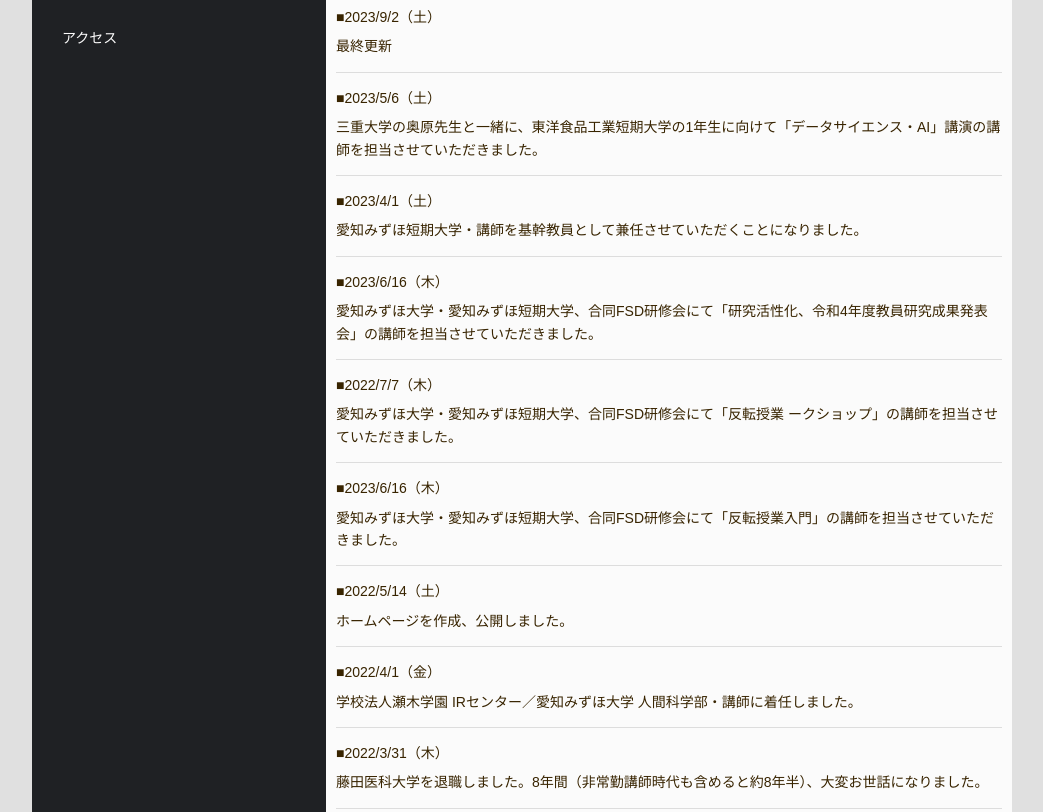
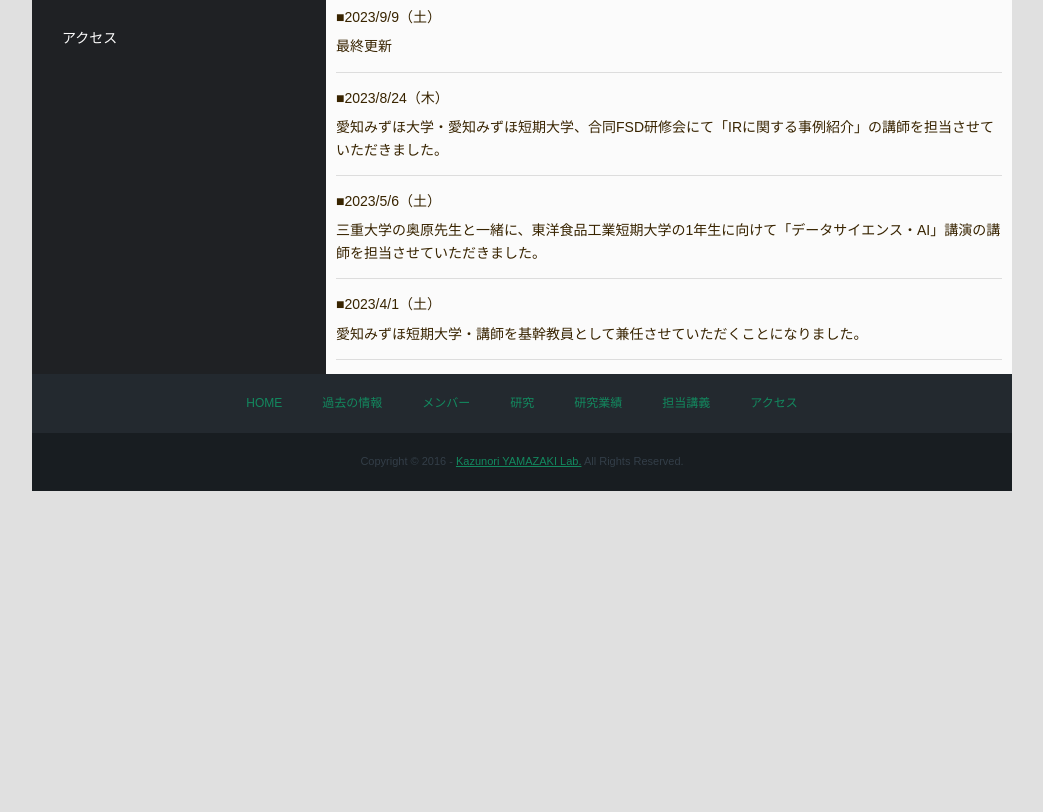
Before and after one commit to kn-yamazaki/website, a plain HTML site: page index.html in a window 1280 px wide. Shown: the part 683-1495 px from the top of the page, without its empty margins (118-1161 px from the left). After the commit the page ends 1174 px from the top, so only its background shows below. Drawn offline with Linux system fonts and the light colour scheme.

Commit message:
Update index.html

```diff
--- a/index.html
+++ b/index.html
@@ -94,24 +94,15 @@ $(function($){
 
         <h2>新着情報</h2>
         <dl class="info">
-          <dt><span>2023/9/2（土）</span></dt>
+          <dt><span>2023/9/9（土）</span></dt>
           <dd> 最終更新</dd>
+          <dt><span>2023/8/24（木）</span></dt>
+          <dd> 愛知みずほ大学・愛知みずほ短期大学、合同FSD研修会にて「IRに関する事例紹介」の講師を担当させていただきました。</dd>
           <dt><span>2023/5/6（土）</span></dt>
           <dd> 三重大学の奥原先生と一緒に、東洋食品工業短期大学の1年生に向けて「データサイエンス・AI」講演の講師を担当させていただきました。</dd>
           <dt><span>2023/4/1（土）</span></dt>
           <dd> 愛知みずほ短期大学・講師を基幹教員として兼任させていただくことになりました。</dd>
-          <dt><span>2023/6/16（木）</span></dt>
-          <dd> 愛知みずほ大学・愛知みずほ短期大学、合同FSD研修会にて「研究活性化、令和4年度教員研究成果発表会」の講師を担当させていただきました。</dd>
-          <dt><span>2022/7/7（木）</span></dt>
-          <dd> 愛知みずほ大学・愛知みずほ短期大学、合同FSD研修会にて「反転授業 ークショップ」の講師を担当させていただきました。</dd>
-          <dt><span>2023/6/16（木）</span></dt>
-          <dd> 愛知みずほ大学・愛知みずほ短期大学、合同FSD研修会にて「反転授業入門」の講師を担当させていただきました。</dd>
-          <dt><span>2022/5/14（土）</span></dt>
-          <dd> ホームページを作成、公開しました。</dd>
-          <dt><span>2022/4/1（金）</span></dt>
-          <dd> 学校法人瀬木学園 IRセンター／愛知みずほ大学 人間科学部・講師に着任しました。</dd>
-          <dt><span>2022/3/31（木）</span></dt>
-          <dd> 藤田医科大学を退職しました。8年間（非常勤講師時代も含めると約8年半）、大変お世話になりました。</dd>
+
 
 
 
```
